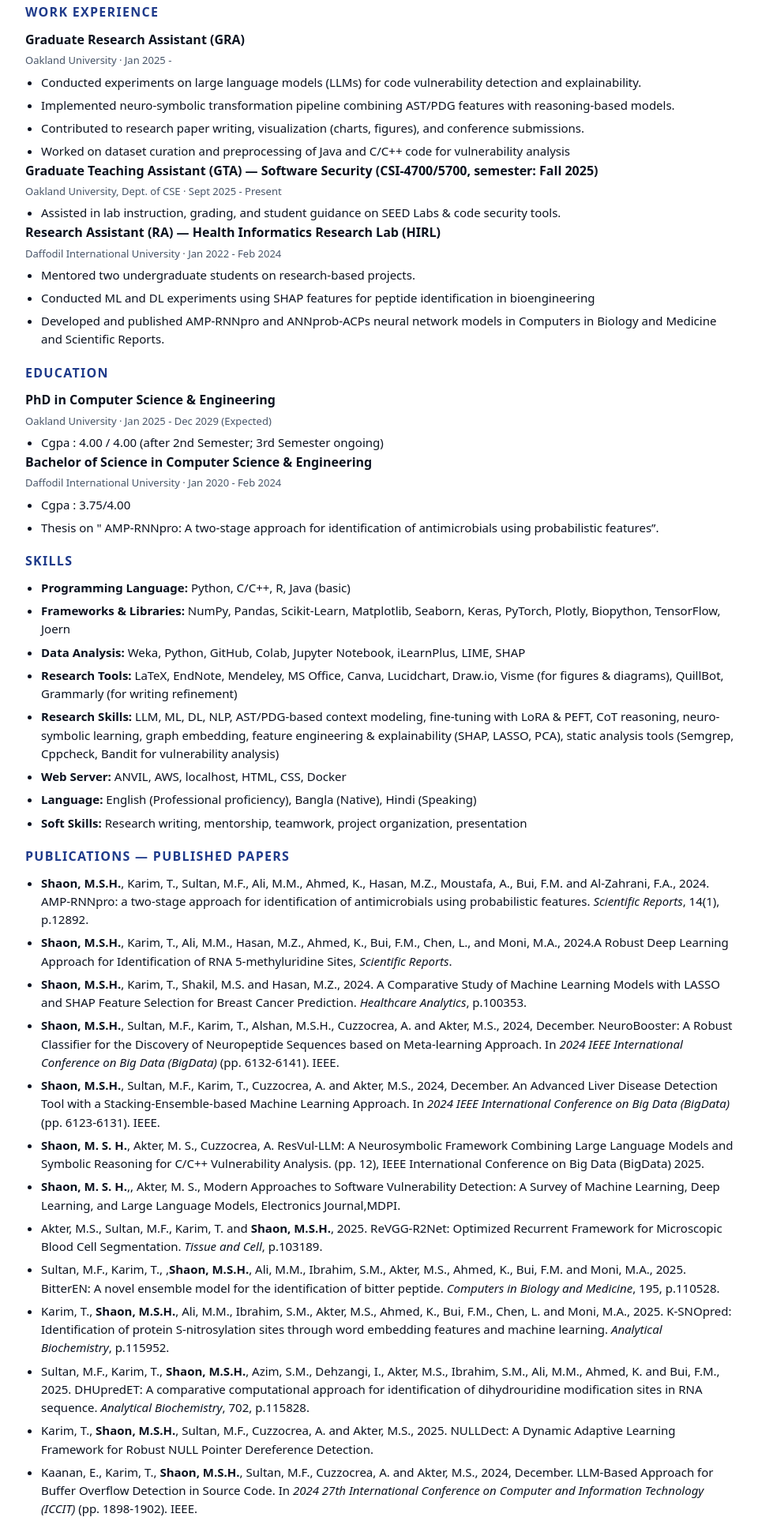
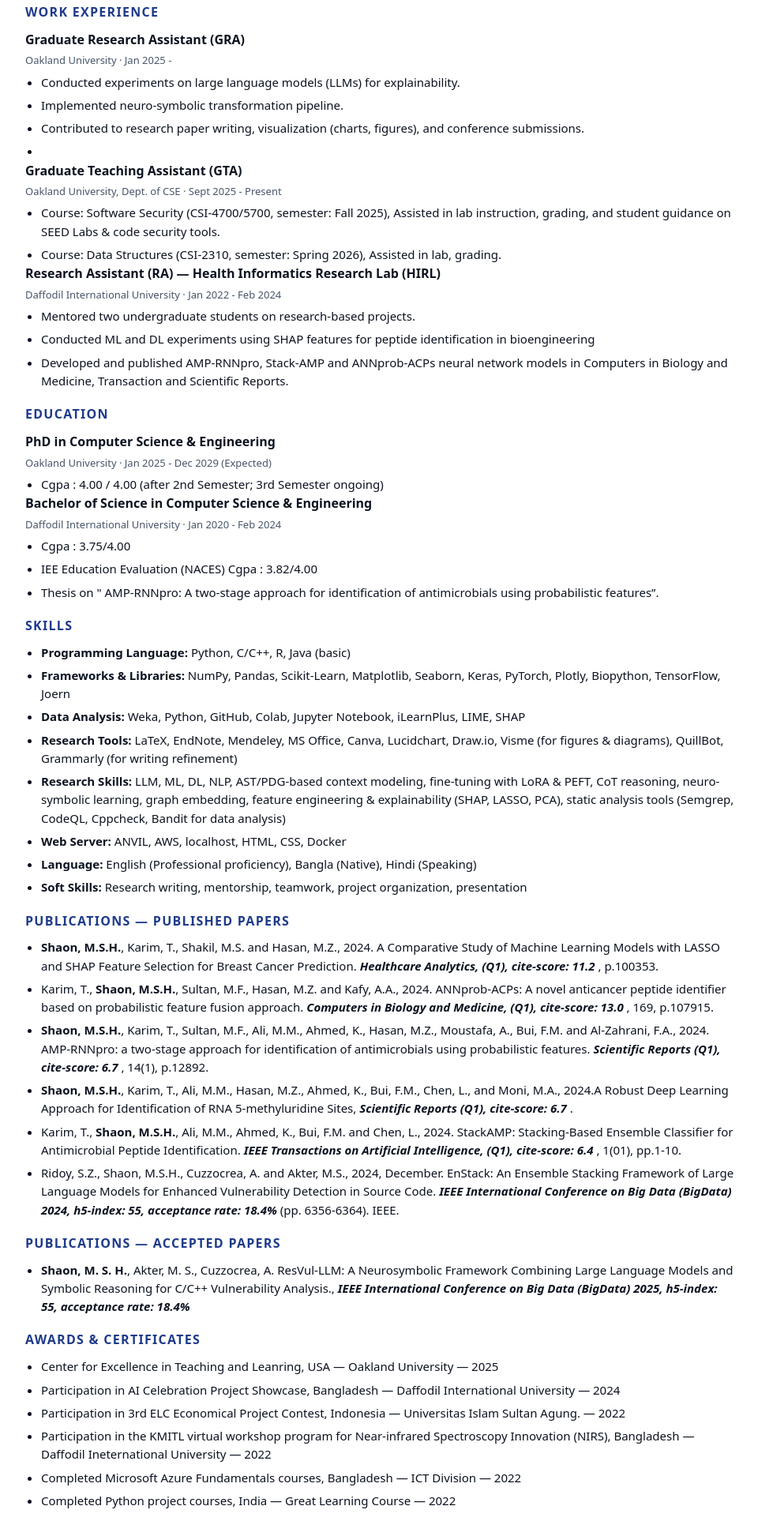
Before and after one commit to Shazzad-Shaon3404/myresume, a plain HTML site: page index.html in a window 1280 px wide. Shown: the part 187-2113 px from the top of the page at 79% size, without its empty margins (158-1118 px from the left). Drawn offline with Linux system fonts and the light colour scheme.

Commit message:
Update index.html

```diff
--- a/index.html
+++ b/index.html
@@ -62,17 +62,18 @@
         <h3>Graduate Research Assistant (GRA)</h3>
         <p class="meta">Oakland University · Jan 2025 -</p>
         <ul>
-          <li>Conducted experiments on large language models (LLMs) for code vulnerability detection and explainability.</li>
-          <li>Implemented neuro-symbolic transformation pipeline combining AST/PDG features with reasoning-based models.</li>
+          <li>Conducted experiments on large language models (LLMs) for explainability.</li>
+          <li>Implemented neuro-symbolic transformation pipeline.</li>
           <li>Contributed to research paper writing, visualization (charts, figures), and conference submissions.</li>
-          <li>Worked on dataset curation and preprocessing of Java and C/C++ code for vulnerability analysis</li>
+          <li></li>
         </ul>
       </div>
       <div>
-        <h3>Graduate Teaching Assistant (GTA) — Software Security (CSI-4700/5700, semester: Fall 2025)</h3>
+        <h3>Graduate Teaching Assistant (GTA)</h3>
         <p class="meta">Oakland University, Dept. of CSE · Sept 2025 - Present</p>
         <ul>
-          <li>Assisted in lab instruction, grading, and student guidance on SEED Labs & code security tools.</li>
+          <li> Course: Software Security (CSI-4700/5700, semester: Fall 2025), Assisted in lab instruction, grading, and student guidance on SEED Labs & code security tools.</li>
+          <li> Course: Data Structures (CSI-2310, semester: Spring 2026), Assisted in lab, grading. </li>
         </ul>
       </div>
       <div>
@@ -81,7 +82,7 @@
         <ul>
           <li>Mentored two undergraduate students on research-based projects.</li>
           <li>Conducted ML and DL experiments using SHAP features for peptide identification in bioengineering</li>
-          <li>Developed and published AMP-RNNpro and ANNprob-ACPs neural network models in Computers in Biology and Medicine and Scientific Reports.</li>
+          <li>Developed and published AMP-RNNpro, Stack-AMP and ANNprob-ACPs neural network models in Computers in Biology and Medicine, Transaction and Scientific Reports.</li>
         </ul>
       </div>
     </section>
@@ -101,6 +102,7 @@
         <p class="meta">Daffodil International University · Jan 2020 - Feb 2024</p>
         <ul>
           <li>Cgpa : 3.75/4.00</li>
+          <li>IEE Education Evaluation (NACES) Cgpa : 3.82/4.00</li>
           <li>Thesis on " AMP-RNNpro: A  two-stage approach for identification of antimicrobials using probabilistic features”.</li>
         </ul>
       </div>
@@ -113,7 +115,7 @@
         <li><strong>Frameworks & Libraries:</strong> NumPy, Pandas, Scikit-Learn, Matplotlib, Seaborn, Keras, PyTorch, Plotly, Biopython, TensorFlow, Joern</li>
         <li><strong>Data Analysis:</strong> Weka, Python, GitHub, Colab, Jupyter Notebook, iLearnPlus, LIME, SHAP</li>
         <li><strong>Research Tools:</strong> LaTeX, EndNote, Mendeley, MS Office, Canva, Lucidchart, Draw.io, Visme (for figures & diagrams), QuillBot, Grammarly (for writing refinement)</li>
-        <li><strong>Research Skills:</strong> LLM, ML, DL, NLP, AST/PDG-based context modeling, fine-tuning with LoRA & PEFT, CoT reasoning, neuro-symbolic learning, graph embedding, feature engineering & explainability (SHAP, LASSO, PCA), static analysis tools (Semgrep, Cppcheck, Bandit for vulnerability analysis)</li>
+        <li><strong>Research Skills:</strong> LLM, ML, DL, NLP, AST/PDG-based context modeling, fine-tuning with LoRA & PEFT, CoT reasoning, neuro-symbolic learning, graph embedding, feature engineering & explainability (SHAP, LASSO, PCA), static analysis tools (Semgrep, CodeQL, Cppcheck, Bandit for data analysis)</li>
         <li><strong>Web Server:</strong> ANVIL, AWS, localhost, HTML, CSS, Docker</li>
         <li><strong>Language:</strong> English (Professional proficiency), Bangla (Native), Hindi (Speaking)</li>
         <li><strong>Soft Skills:</strong> Research writing, mentorship, teamwork, project organization, presentation</li>
@@ -123,36 +125,40 @@
     <section class="section">
       <h2>PUBLICATIONS — Published Papers</h2>
       <ul>
-         <li><b>Shaon, M.S.H.</b>, Karim, T., Sultan, M.F., Ali, M.M., Ahmed, K., Hasan, M.Z., Moustafa, A., Bui, F.M. and Al-Zahrani, F.A., 2024. AMP-RNNpro: a two-stage approach for identification of antimicrobials using probabilistic features. <em>Scientific Reports</em>, 14(1), p.12892.</li>
-         <li><b>Shaon, M.S.H.</b>, Karim, T., Ali, M.M., Hasan, M.Z., Ahmed, K., Bui, F.M., Chen, L., and Moni, M.A., 2024.A Robust Deep Learning Approach for Identification of RNA 5-methyluridine Sites, <em>Scientific Reports</em>.</li>
-          <li><b>Shaon, M.S.H.</b>, Karim, T., Shakil, M.S. and Hasan, M.Z., 2024. A Comparative Study of Machine Learning Models with LASSO and SHAP Feature Selection for Breast Cancer Prediction. <em>Healthcare Analytics</em>, p.100353.</li>
-         <li><b>Shaon, M.S.H.</b>, Sultan, M.F., Karim, T., Alshan, M.S.H., Cuzzocrea, A. and Akter, M.S., 2024, December. NeuroBooster: A Robust Classifier for the Discovery of Neuropeptide Sequences based on Meta-learning Approach. In <em>2024 IEEE International Conference on Big Data (BigData)</em> (pp. 6132-6141). IEEE.</li>
-         <li><b>Shaon, M.S.H.</b>, Sultan, M.F., Karim, T., Cuzzocrea, A. and Akter, M.S., 2024, December. An Advanced Liver Disease Detection Tool with a Stacking-Ensemble-based Machine Learning Approach. In <em>2024 IEEE International Conference on Big Data (BigData)</em> (pp. 6123-6131). IEEE.</li>
-        <li><b>Shaon, M. S. H.</b>, Akter, M. S., Cuzzocrea, A. ResVul-LLM: A Neurosymbolic Framework Combining Large Language Models and Symbolic Reasoning for C/C++ Vulnerability Analysis. (pp. 12),  IEEE International Conference on Big Data (BigData) 2025.</li>
-        <li><b>Shaon, M. S. H.</b>,, Akter, M. S., Modern Approaches to Software Vulnerability Detection: A Survey of Machine Learning, Deep Learning, and Large Language Models, Electronics Journal,MDPI.</li>
-        <li>Akter, M.S., Sultan, M.F., Karim, T. and <b>Shaon, M.S.H.</b>, 2025. ReVGG-R2Net: Optimized Recurrent Framework for Microscopic Blood Cell Segmentation. <em>Tissue and Cell</em>, p.103189.</li>
-        <li>Sultan, M.F., Karim, T., ,<b>Shaon, M.S.H.</b>, Ali, M.M., Ibrahim, S.M., Akter, M.S., Ahmed, K., Bui, F.M. and Moni, M.A., 2025. BitterEN: A novel ensemble model for the identification of bitter peptide. <em>Computers in Biology and Medicine</em>, 195, p.110528.</li>
-        <li>Karim, T., <b>Shaon, M.S.H.</b>, Ali, M.M., Ibrahim, S.M., Akter, M.S., Ahmed, K., Bui, F.M., Chen, L. and Moni, M.A., 2025. K-SNOpred: Identification of protein S-nitrosylation sites through word embedding features and machine learning. <em>Analytical Biochemistry</em>, p.115952.</li>
-        <li>Sultan, M.F., Karim, T.,<b> Shaon, M.S.H.</b>, Azim, S.M., Dehzangi, I., Akter, M.S., Ibrahim, S.M., Ali, M.M., Ahmed, K. and Bui, F.M., 2025. DHUpredET: A comparative computational approach for identification of dihydrouridine modification sites in RNA sequence. <em>Analytical Biochemistry</em>, 702, p.115828.</li>
-        <li>Karim, T., <b>Shaon, M.S.H.</b>, Sultan, M.F., Cuzzocrea, A. and Akter, M.S., 2025. NULLDect: A Dynamic Adaptive Learning Framework for Robust NULL Pointer Dereference Detection.</li>
+          <li><b>Shaon, M.S.H.</b>, Karim, T., Shakil, M.S. and Hasan, M.Z., 2024. A Comparative Study of Machine Learning Models with LASSO and SHAP Feature Selection for Breast Cancer Prediction. <em> <b> Healthcare Analytics, (Q1), cite-score: 11.2  </b></em>, p.100353.</li>
+         <li>Karim, T., <b>Shaon, M.S.H.</b>, Sultan, M.F., Hasan, M.Z. and Kafy, A.A., 2024. ANNprob-ACPs: A novel anticancer peptide identifier based on probabilistic feature fusion approach. <em> <b> Computers in Biology and Medicine, (Q1), cite-score: 13.0 </b> </em>, 169, p.107915.</li>
 
-        <li>Kaanan, E., Karim, T., <b>Shaon, M.S.H.</b>, Sultan, M.F., Cuzzocrea, A. and Akter, M.S., 2024, December. LLM-Based Approach for Buffer Overflow Detection in Source Code. In <em>2024 27th International Conference on Computer and Information Technology (ICCIT)</em> (pp. 1898-1902). IEEE.</li>
+         <li><b>Shaon, M.S.H.</b>, Karim, T., Sultan, M.F., Ali, M.M., Ahmed, K., Hasan, M.Z., Moustafa, A., Bui, F.M. and Al-Zahrani, F.A., 2024. AMP-RNNpro: a two-stage approach for identification of antimicrobials using probabilistic features. <em>  <b>Scientific Reports (Q1), cite-score: 6.7  </b> </em>, 14(1), p.12892.</li>
+         <li><b>Shaon, M.S.H.</b>, Karim, T., Ali, M.M., Hasan, M.Z., Ahmed, K., Bui, F.M., Chen, L., and Moni, M.A., 2024.A Robust Deep Learning Approach for Identification of RNA 5-methyluridine Sites, <em> <b>Scientific Reports (Q1), cite-score: 6.7  </b></em>.</li>
+         <li>Karim, T., <b>Shaon, M.S.H.</b>, Ali, M.M., Ahmed, K., Bui, F.M. and Chen, L., 2024. StackAMP: Stacking-Based Ensemble Classifier for Antimicrobial Peptide Identification. <em> <b>IEEE Transactions on Artificial Intelligence, (Q1), cite-score: 6.4 </b> </em>, 1(01), pp.1-10.</li>
+
+         <li>Ridoy, S.Z., Shaon, M.S.H., Cuzzocrea, A. and Akter, M.S., 2024, December. EnStack: An Ensemble Stacking Framework of Large Language Models for Enhanced Vulnerability Detection in Source Code. <em> <b>  IEEE International Conference on Big Data (BigData) 2024, h5-index: 55, acceptance rate: 18.4% </b> </em> (pp. 6356-6364). IEEE.</li>
 
 
-        <li>Ridoy, S.Z., Shaon, M.S.H., Cuzzocrea, A. and Akter, M.S., 2024, December. EnStack: An Ensemble Stacking Framework of Large Language Models for Enhanced Vulnerability Detection in Source Code. In <em>2024 IEEE International Conference on Big Data (BigData)</em> (pp. 6356-6364). IEEE.</li>
 
 
-        <li>Sultan, M.F., <b>Shaon, M.S.H.</b>, Karim, T., Ali, M.M., Hasan, M.Z., Ahmed, K., Bui, F.M., Chen, L., Dhasarathan, V. and Moni, M.A., 2024. MLAFP-XN: Leveraging Neural Network Model for Development of Antifungal Peptide Identification Tool. <em>Heliyon</em>.</li>
-        <li>Karim, T., <b>Shaon, M.S.H.</b>, Ali, M.M., Ahmed, K., Bui, F.M. and Chen, L., 2024. StackAMP: Stacking-Based Ensemble Classifier for Antimicrobial Peptide Identification. <em>IEEE Transactions on Artificial Intelligence</em>, 1(01), pp.1-10.</li>
 
-        <li>Karim, T., <b>Shaon, M.S.H.</b>, Sultan, M.F., Hasan, M.Z. and Kafy, A.A., 2024. ANNprob-ACPs: A novel anticancer peptide identifier based on probabilistic feature fusion approach. <em>Computers in Biology and Medicine</em>, 169, p.107915.</li>
+
+
+
+
+
+
+
+
+
+
+
+
+
+
       </ul>
     </section>
 
     <section class="section">
-      <h2>PUBLICATIONS — Submitted Papers</h2>
+      <h2>PUBLICATIONS — Accepted Papers</h2>
       <ul>
-        <li>Sultan, M. F.,Karim, T, Shaon, M. S. H., Akter, M. S., Wardat. M., Cuzzocrea, CodeGraphNet: Embedding-Driven Enhanced Vulnerability Detection with Line-Level Error Identification, SoftwareQuality Journal, Springer.</li>
+         <li><b>Shaon, M. S. H.</b>, Akter, M. S., Cuzzocrea, A. ResVul-LLM: A Neurosymbolic Framework Combining Large Language Models and Symbolic Reasoning for C/C++ Vulnerability Analysis.,  <em> <b> IEEE International Conference on Big Data (BigData) 2025, h5-index: 55, acceptance rate: 18.4% </b> </em> </li>
       </ul>
     </section>
 
@@ -187,8 +193,8 @@
 
     <section class="section">
       <h2>REFERENCES</h2>
-      <p class="meta"><strong>Dr. Zahid Hasan</strong> — Associate Professor — Department of Computer Science & Engineering — Daffodil International University — Email: <a href="mailto:zahid.cse@diu.edu.bd">zahid.cse@diu.edu.bd</a></p>
-      <p class="meta"><strong>Dr. Mohammad Ali Moni</strong> —  Professor — Department of Computer Science & Engineering —  University of Queensland — Email: <a href="mailto:m.moni@uq.edu.au">m.moni@uq.edu.au</a></p>
+      <p class="meta"><strong>Dr. Zahid Hasan</strong> — Associate Professor — Department of CSE — Daffodil International University — Email: <a href="mailto:zahid.cse@diu.edu.bd">zahid.cse@diu.edu.bd</a></p>
+      <p class="meta"><strong>Dr. Mohammad Ali Moni</strong> —  Professor — Department of CSE —  University of Queensland — Email: <a href="mailto:m.moni@uq.edu.au">m.moni@uq.edu.au</a></p>
     </section>
 
     <hr/>
```
